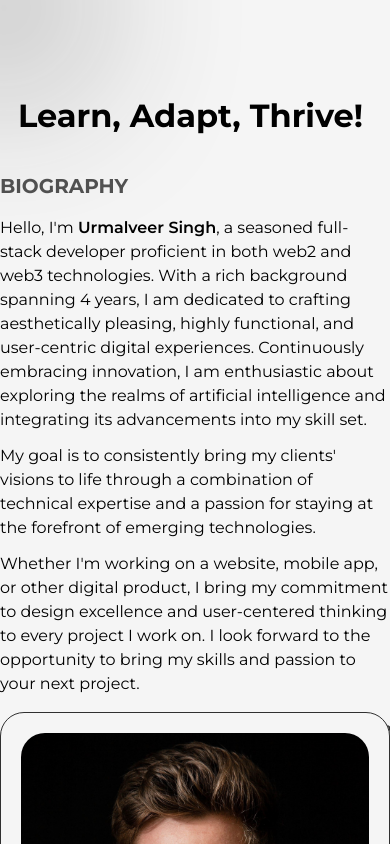
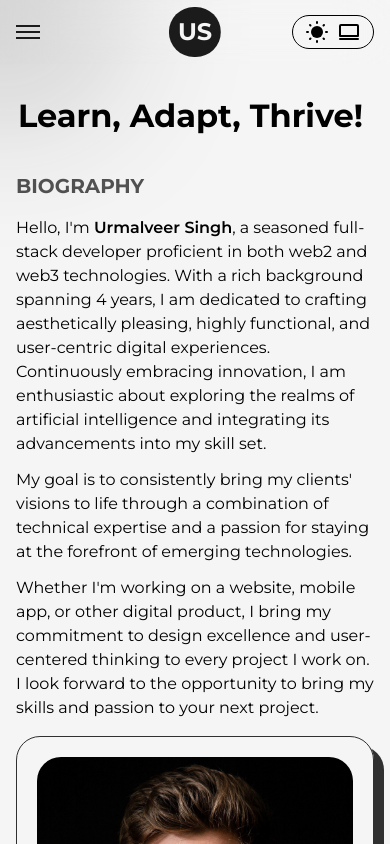
Before and after one commit to oggy107/portfolio, a Next.js app: page /about in a window 390 px wide. Shown: the top 844 px of the page. Built offline with nearby package versions, Linux system fonts and the light colour scheme.

Commit message:
added: hamburder menu

```diff
--- a/src/app/about/page.js
+++ b/src/app/about/page.js
@@ -12,7 +12,7 @@ export default function About() {
             <section className="text-center text-[2rem] sm:text-[3rem] whitespace-nowrap lg:text-[5rem] lg:leading-[5rem] font-bold">
                 <AnimatedText text="Learn, Adapt, Thrive!" type="down-up" />
             </section>
-            <section className="my-8 lg:my-16 flex flex-col items-center justify-around md:flex-row gap-4">
+            <section className="my-8 lg:my-16 flex flex-col items-center justify-around md:flex-row gap-4 mx-4">
                 <div className="w-full max-w-[700px]">
                     <h4 className="mb-4 text-xl font-bold text-dark/75 dark:text-light/50 theme-transition">
                         BIOGRAPHY
--- /dev/null
+++ b/src/app/components/hamburger.jsx
@@ -0,0 +1,61 @@
+"use client";
+
+import { useState, useEffect } from "react";
+
+import NavLinks from "./navlinks";
+import SocialLinks from "./sociallinks";
+
+export default function HamburderMenu() {
+    const [isOpen, setIsOpen] = useState(false);
+
+    useEffect(() => {
+        window.onresize = () => {
+            setIsOpen(false);
+        };
+    }, [isOpen]);
+
+    const toggleMenu = () => {
+        setIsOpen(!isOpen);
+    };
+
+    return (
+        <>
+            <div className="block sm:hidden" onClick={toggleMenu}>
+                <div
+                    className={`w-6 h-0.5 bg-dark dark:bg-light transition-transform duration-300 ${
+                        isOpen && "rotate-45 translate-y-1.5"
+                    }`}
+                ></div>
+                <div
+                    className={`w-6 h-0.5 bg-dark dark:bg-light my-1 transition-opacity duration-300 ${
+                        isOpen ? "opacity-0" : "opacity-100"
+                    }`}
+                ></div>
+                <div
+                    className={`w-6 h-0.5 bg-dark dark:bg-light transition-transform duration-300 ${
+                        isOpen && "-rotate-45 -translate-y-1.5"
+                    }`}
+                ></div>
+            </div>
+            <div
+                className={`fixed w-[100vw] h-[100vh] z-10 top-16 left-0 bg-dark/30 transition-all ease-linear duration-300 ${
+                    isOpen
+                        ? "translate-y-0 opacity-100"
+                        : "translate-y-[110%] opacity-0"
+                }`}
+            >
+                <div
+                    className={`fixed flex flex-col items-center justify-center top-[50vh] left-[50vw] w-[70vw] h-[50vh] my-auto translate-x-[-50%] p-4 rounded-lg bg-light/90 dark:bg-dark/90 z-20 transition-all ease-linear duration-300 backdrop-blur-sm hover:backdrop-blur-lg ${
+                        isOpen
+                            ? "translate-y-[-50%] opacity-100"
+                            : "translate-y-[-450%] opacity-0"
+                    }`}
+                    onClick={toggleMenu}
+                >
+                    <NavLinks className={"w-fit text-center mx-auto mb-5"} />
+                    <SocialLinks isHamburger className={"justify-center"} />
+                </div>
+            </div>
+        </>
+    );
+}
--- a/src/app/components/header.jsx
+++ b/src/app/components/header.jsx
@@ -1,15 +1,17 @@
 import Link from "next/link";
 
+import HamburderMenu from "./hamburger";
 import NavLinks from "./navlinks";
 import SocialLinks from "./sociallinks";
 
 export default function Header() {
     return (
-        <header className="w-full h-[4rem] z-50 fixed top-0  backdrop-blur-xl hidden sm:flex">
+        <header className="w-full h-[4rem] z-50 fixed top-0 backdrop-blur-xl flex px-4">
             <section className="container mx-auto flex items-center justify-between">
-                <NavLinks />
+                <NavLinks className={"hidden sm:flex"} />
+                <HamburderMenu />
                 <Link
-                    className="text-2xl bg-dark text-light font-bold rounded-full p-2 border border-transparent hover:bg-light hover:text-dark hover:border-dark dark:bg-light dark:text-dark dark:hover:bg-dark dark:hover:text-light dark:hover:border-light theme-transition"
+                    className="absolute left-[50%] -translate-x-1/2 text-2xl bg-dark text-light font-bold rounded-full p-2 border border-transparent hover:bg-light hover:text-dark hover:border-dark dark:bg-light dark:text-dark dark:hover:bg-dark dark:hover:text-light dark:hover:border-light theme-transition"
                     href="/"
                 >
                     US
--- a/src/app/components/navlinks.jsx
+++ b/src/app/components/navlinks.jsx
@@ -22,11 +22,11 @@ const links = [
     },
 ];
 
-export default function Links() {
+export default function Links({ className }) {
     const pathName = usePathname();
 
     return (
-        <nav className="flex items-center font-medium gap-3 md:gap-5">
+        <nav className={`items-center font-medium gap-3 md:gap-5 ${className}`}>
             {links.map((link) => (
                 <Link key={link.path} href={link.path} className="group">
                     {link.name}
--- a/src/app/components/sociallinks.jsx
+++ b/src/app/components/sociallinks.jsx
@@ -16,7 +16,7 @@ const DARK = "dark";
 const LIGHT = "light";
 const THEME = "urmalveer_theme";
 
-export default function SocialLinks() {
+export default function SocialLinks({ className, isHamburger = false }) {
     const [theme, setTheme] = useState(DARK);
 
     useEffect(() => {
@@ -63,7 +63,14 @@ export default function SocialLinks() {
     };
 
     return (
-        <ul className="flex flex-row items-center gap-3.5 md:gap-5">
+        <ul
+            className={`flex flex-row items-center ${className} gap-3.5 md:gap-5`}
+        >
+            <div
+                className={`flex-row items-center gap-3.5 md:gap-5 ${
+                    isHamburger ? "flex" : "hidden sm:flex"
+                }`}
+            >
                 <li>
                     <a href="https://x.com/oggy107" target="_blank">
                         <TwitterIcon className="w-6 h-auto hover:scale-125 transition-transform" />
@@ -96,7 +103,12 @@ export default function SocialLinks() {
                         />
                     </a>
                 </li>
-            <li className="flex flex-row gap-2 border border-black dark:border-white px-3 py-1 rounded-full theme-transition">
+            </div>
+            <li
+                className={`flex flex-row gap-2 border border-black dark:border-white px-3 py-1 rounded-full theme-transition ${
+                    isHamburger && "hidden"
+                }`}
+            >
                 <div onClick={toggleTheme}>
                     {theme === DARK ? (
                         <MoonIcon className="w-6 h-auto" />
```
Lines whose indentation alone changed are shown as unchanged.
